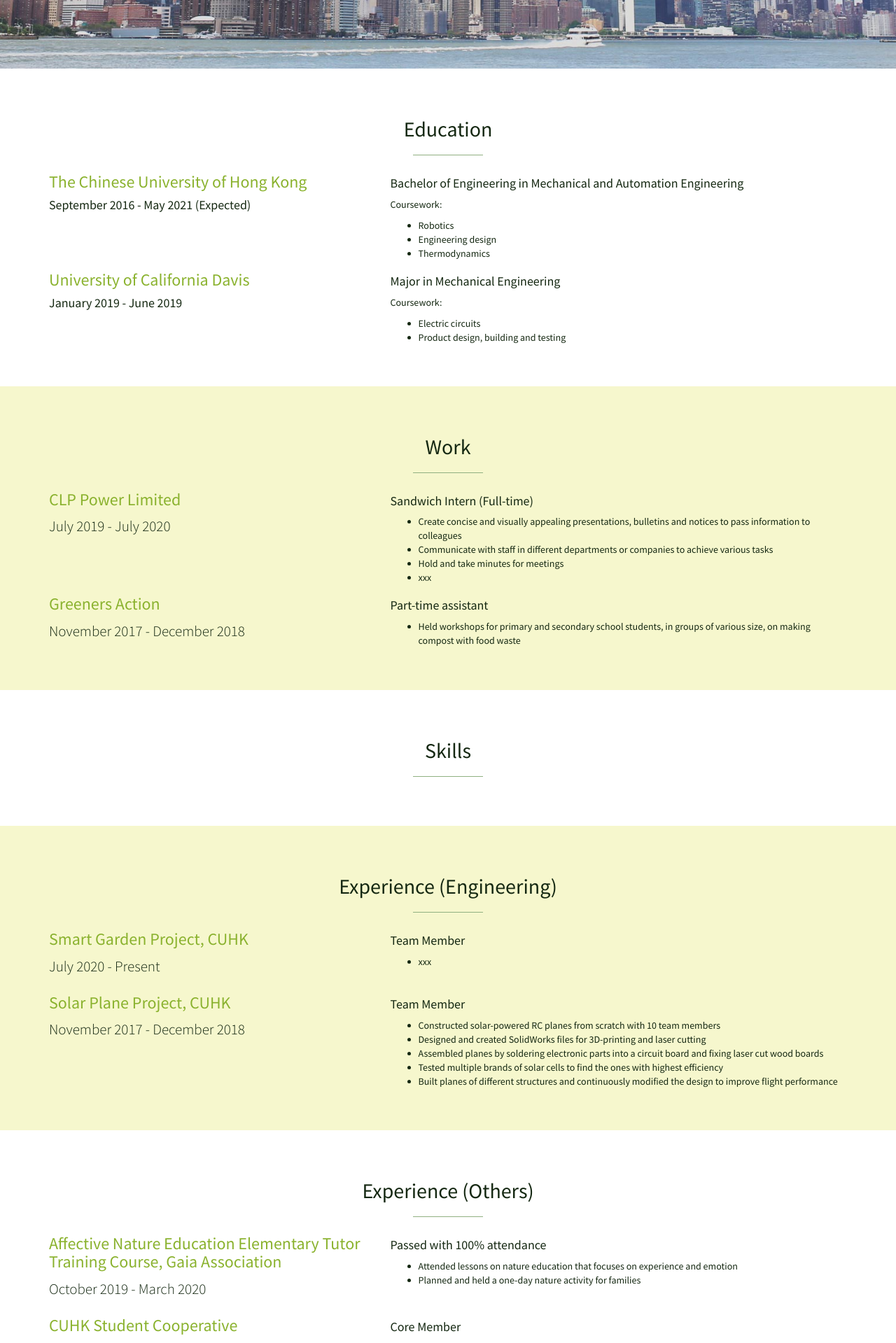
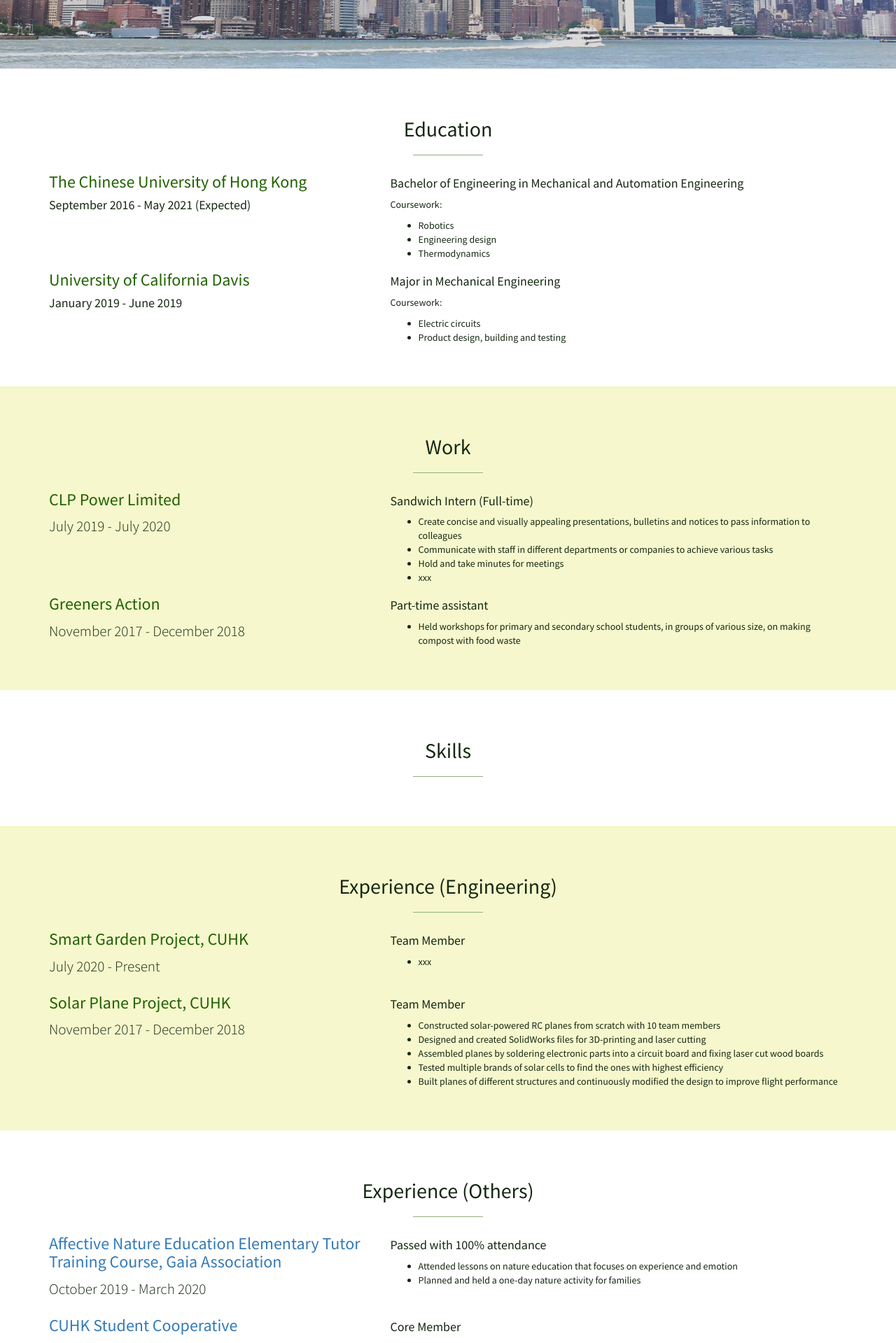
Before and after one commit to leelacceber/stylish-portfolio-jekyll-master, a Jekyll site: the page built from index.html, in a window 1280 px wide. Shown: the part 802-2721 px from the top of the page at 70% size. Built offline with Jekyll 4.4.1, drawn with Linux system fonts in a browser that asks for light colours.

Commit message:
Update stylish-portfolio.css

```diff
--- a/css/stylish-portfolio.css
+++ b/css/stylish-portfolio.css
@@ -15,13 +15,6 @@ body {
 body {
     font-family: "Source Sans Pro","Helvetica Neue",Helvetica,Arial,sans-serif;
     color: #152812;
-}
-
-a {
-  color: #8ab22e;
-}
-a:focus {
-  color: #216100;
 }
 
 .text-vertical-center {
@@ -191,7 +184,7 @@ hr.small {
 }
 
 .simple-text h3 {
-    color: #8ab22e;
+    color: #216100;
     margin-top: 5px;
 }
 
```
